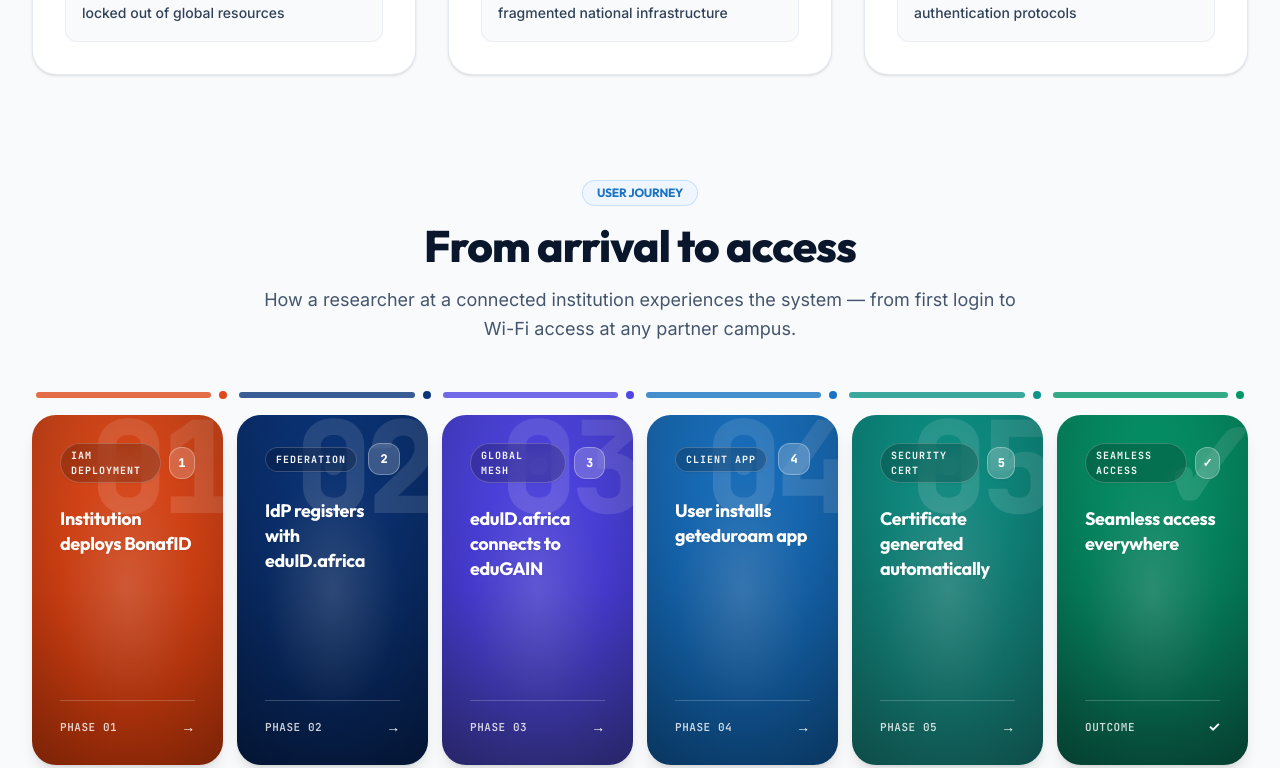
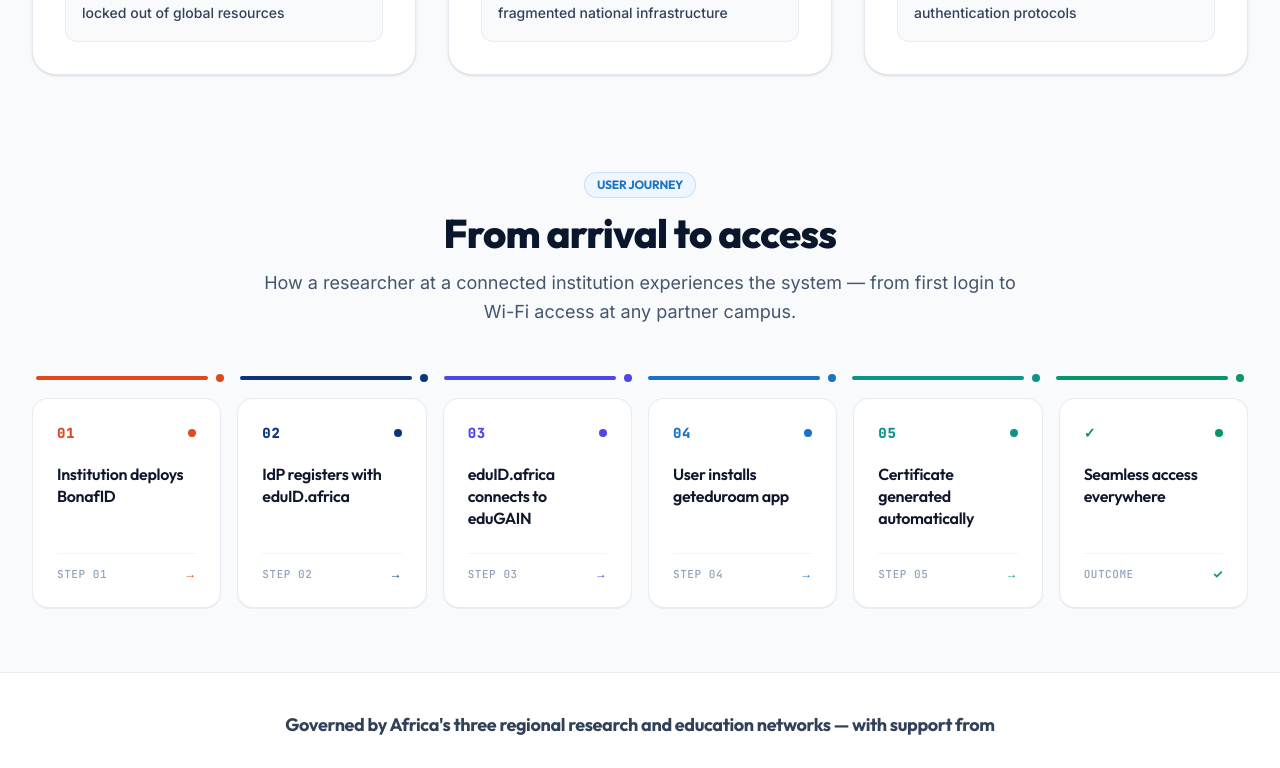
Before and after one commit to rizennews/eduID.africa, a Next.js app: page /en/how-it-works in a window 1280 px wide. Shown: the part 1060-1828 px from the top of the page. Built offline with nearby package versions, Linux system fonts and the light colour scheme.

Commit message:
feat: refine user journey to an ultra-clean minimalist color-accented design

```diff
--- a/src/components/UserJourneySection.tsx
+++ b/src/components/UserJourneySection.tsx
@@ -27,146 +27,126 @@
 
   const steps = [
     {
-      num: journey.step1.num,
-      watermark: "01",
-      phase: "Phase 01",
+      num: "01",
       title: journey.step1.title,
+      color: "#DE4A1B",
+      bgHover: "hover:border-[#DE4A1B]/40",
+      topLine: "bg-[#DE4A1B]",
+      dotColor: "bg-[#DE4A1B]",
+      textColor: "text-[#DE4A1B]",
       isFinal: false,
-      tag: "IAM DEPLOYMENT",
-      gradient: "from-[#DE4A1B] via-[#C53B11] to-[#992B08]",
-      shadow: "hover:shadow-[#DE4A1B]/40",
-      railColor: "bg-[#DE4A1B]",
     },
     {
-      num: journey.step2.num,
-      watermark: "02",
-      phase: "Phase 02",
+      num: "02",
       title: journey.step2.title,
+      color: "#0B357B",
+      bgHover: "hover:border-[#0B357B]/40",
+      topLine: "bg-[#0B357B]",
+      dotColor: "bg-[#0B357B]",
+      textColor: "text-[#0B357B]",
       isFinal: false,
-      tag: "FEDERATION",
-      gradient: "from-[#0B357B] via-[#08285E] to-[#051A40]",
-      shadow: "hover:shadow-[#0B357B]/50",
-      railColor: "bg-[#0B357B]",
     },
     {
-      num: journey.step3.num,
-      watermark: "03",
-      phase: "Phase 03",
+      num: "03",
       title: journey.step3.title,
+      color: "#4F46E5",
+      bgHover: "hover:border-indigo-400",
+      topLine: "bg-[#4F46E5]",
+      dotColor: "bg-[#4F46E5]",
+      textColor: "text-[#4F46E5]",
       isFinal: false,
-      tag: "GLOBAL MESH",
-      gradient: "from-[#4F46E5] via-[#4338CA] to-[#312E81]",
-      shadow: "hover:shadow-[#4F46E5]/40",
-      railColor: "bg-[#4F46E5]",
     },
     {
-      num: journey.step4.num,
-      watermark: "04",
-      phase: "Phase 04",
+      num: "04",
       title: journey.step4.title,
+      color: "#1A73C3",
+      bgHover: "hover:border-[#1A73C3]/40",
+      topLine: "bg-[#1A73C3]",
+      dotColor: "bg-[#1A73C3]",
+      textColor: "text-[#1A73C3]",
       isFinal: false,
-      tag: "CLIENT APP",
-      gradient: "from-[#1A73C3] via-[#125CA0] to-[#0C4376]",
-      shadow: "hover:shadow-[#1A73C3]/40",
-      railColor: "bg-[#1A73C3]",
     },
     {
-      num: journey.step5.num,
-      watermark: "05",
-      phase: "Phase 05",
+      num: "05",
       title: journey.step5.title,
+      color: "#0D9488",
+      bgHover: "hover:border-teal-400",
+      topLine: "bg-[#0D9488]",
+      dotColor: "bg-[#0D9488]",
+      textColor: "text-[#0D9488]",
       isFinal: false,
-      tag: "SECURITY CERT",
-      gradient: "from-[#0D9488] via-[#0F766E] to-[#115E59]",
-      shadow: "hover:shadow-[#0D9488]/40",
-      railColor: "bg-[#0D9488]",
     },
     {
       num: "✓",
-      watermark: "✓",
-      phase: "Outcome",
       title: journey.step6.title,
+      color: "#059669",
+      bgHover: "hover:border-emerald-400",
+      topLine: "bg-[#059669]",
+      dotColor: "bg-[#059669]",
+      textColor: "text-[#059669]",
       isFinal: true,
-      tag: "SEAMLESS ACCESS",
-      gradient: "from-[#059669] via-[#047857] to-[#064E3B]",
-      shadow: "hover:shadow-[#059669]/50",
-      railColor: "bg-[#059669]",
     },
   ];
 
   return (
-    <section className="pt-8 sm:pt-10 pb-14 sm:pb-20 bg-[#F8FAFC] overflow-hidden">
+    <section className="pt-6 sm:pt-8 pb-12 sm:pb-16 bg-[#F8FAFC]">
       <div className="max-w-7xl mx-auto px-4 sm:px-6 lg:px-8">
         {/* Section Header */}
         <div className="text-center max-w-3xl mx-auto mb-10 sm:mb-12">
-          <span className="inline-flex items-center px-3.5 py-1 rounded-full text-xs font-bold uppercase tracking-widest font-outfit text-[#1A73C3] bg-blue-50 border border-blue-200/80">
+          <span className="inline-flex items-center px-3 py-1 rounded-full text-xs font-bold uppercase tracking-widest font-outfit text-[#1A73C3] bg-blue-50 border border-blue-200/80">
             {journey.kicker}
           </span>
-          <h2 className="mt-3 text-3xl sm:text-4xl lg:text-[44px] font-extrabold font-heading text-[#0A162B] tracking-tight leading-tight">
+          <h2 className="mt-2.5 text-3xl sm:text-4xl lg:text-[40px] font-extrabold font-heading text-[#0A162B] tracking-tight leading-tight">
             {journey.headline}
           </h2>
-          <p className="mt-3 text-base sm:text-lg text-slate-600 font-sans leading-relaxed font-normal">
+          <p className="mt-2.5 text-base sm:text-lg text-slate-600 font-sans leading-relaxed font-normal">
             {journey.description}
           </p>
         </div>
 
-        {/* Chromatic Flow Progression Bar (Desktop) */}
-        <div className="hidden lg:grid grid-cols-6 gap-3 mb-4 px-1" aria-hidden="true">
+        {/* Minimalist Colored Timeline Rail (Desktop) */}
+        <div className="hidden lg:grid grid-cols-6 gap-4 mb-4 px-1" aria-hidden="true">
           {steps.map((step, idx) => (
             <div key={idx} className="flex items-center gap-2">
-              <div className={`h-1.5 flex-1 rounded-full ${step.railColor} opacity-80`} />
-              <div className={`w-2 h-2 rounded-full ${step.railColor}`} />
+              <div className={`h-1 flex-1 rounded-full ${step.topLine}`} />
+              <div className={`w-2 h-2 rounded-full ${step.dotColor}`} />
             </div>
           ))}
         </div>
 
-        {/* Solid Color Monoliths: Bold, High-Impact Color Architecture */}
-        <div className="grid grid-cols-1 sm:grid-cols-2 lg:grid-cols-6 gap-4 lg:gap-3.5">
+        {/* 6 Minimalist Color-Accented Cards */}
+        <div className="grid grid-cols-1 sm:grid-cols-2 md:grid-cols-3 lg:grid-cols-6 gap-4">
           {steps.map((step, idx) => (
             <div
               key={idx}
-              className={`group relative rounded-3xl p-6 sm:p-7 flex flex-col justify-between min-h-[310px] sm:min-h-[330px] lg:min-h-[350px] overflow-hidden bg-gradient-to-b ${step.gradient} text-white shadow-lg ${step.shadow} hover:-translate-y-2 hover:shadow-2xl transition-all duration-300 select-none`}
+              className={`group rounded-2xl bg-white border border-slate-200/80 p-5 sm:p-6 flex flex-col justify-between transition-all duration-200 shadow-2xs hover:shadow-sm ${step.bgHover}`}
             >
-              {/* Giant Background Watermark Number */}
-              <span
-                className="absolute -right-2 -top-3 text-8xl lg:text-9xl font-black font-mono tracking-tighter text-white/[0.12] group-hover:text-white/[0.22] group-hover:scale-105 transition-all duration-300 pointer-events-none select-none leading-none"
-                aria-hidden="true"
-              >
-                {step.watermark}
-              </span>
-
-              {/* Ambient Inner Lighting Glow */}
-              <div
-                className="absolute inset-0 bg-radial from-white/[0.15] via-transparent to-black/20 pointer-events-none"
-                aria-hidden="true"
-              />
-
-              {/* Top Row: Pill Tag & Step Number Indicator */}
-              <div className="relative z-10">
-                <div className="flex items-center justify-between gap-2 mb-6">
-                  <span className="inline-flex items-center px-2.5 py-1 rounded-full bg-black/20 backdrop-blur-md border border-white/20 text-[9px] sm:text-[10px] font-bold font-mono tracking-widest text-white/95 uppercase shadow-xs">
-                    {step.tag}
+              <div>
+                {/* Top Minimal Number & Dot */}
+                <div className="flex items-center justify-between gap-2 mb-5">
+                  <span
+                    className={`font-mono text-xs sm:text-sm font-black tracking-wider ${step.textColor}`}
+                  >
+                    {step.num}
                   </span>
 
-                  <div className="w-8 h-8 rounded-xl bg-white/20 backdrop-blur-md border border-white/30 flex items-center justify-center text-xs font-black font-mono text-white shadow-xs group-hover:bg-white group-hover:text-slate-950 transition-colors duration-200">
-                    {step.num}
-                  </div>
+                  <span className={`w-2 h-2 rounded-full ${step.dotColor}`} aria-hidden="true" />
                 </div>
 
-                {/* Main Step Headline */}
-                <h3 className="text-base sm:text-lg lg:text-base xl:text-lg font-bold font-heading text-white tracking-tight leading-snug drop-shadow-xs">
+                {/* Minimal Clean Step Title */}
+                <h3 className="text-sm sm:text-base font-semibold font-heading text-slate-900 tracking-tight leading-snug">
                   {step.title}
                 </h3>
               </div>
 
-              {/* Bottom Metadata & Directional Flow */}
-              <div className="relative z-10 pt-4 border-t border-white/20 flex items-center justify-between text-xs font-medium text-white/90">
-                <span className="font-mono text-[11px] tracking-wider uppercase font-semibold text-white/80">
-                  {step.phase}
+              {/* Minimal Bottom Step Label */}
+              <div className="mt-6 pt-3 border-t border-slate-100 flex items-center justify-between">
+                <span className="text-[11px] font-medium font-mono text-slate-400 uppercase tracking-wider">
+                  {step.isFinal ? "Outcome" : `Step 0${idx + 1}`}
                 </span>
 
                 <span
-                  className="font-bold text-sm tracking-tight text-white group-hover:translate-x-1 transition-transform duration-200"
+                  className={`text-xs font-bold transition-transform duration-200 group-hover:translate-x-0.5 ${step.textColor}`}
                   aria-hidden="true"
                 >
                   {step.isFinal ? "✓" : "→"}
```
